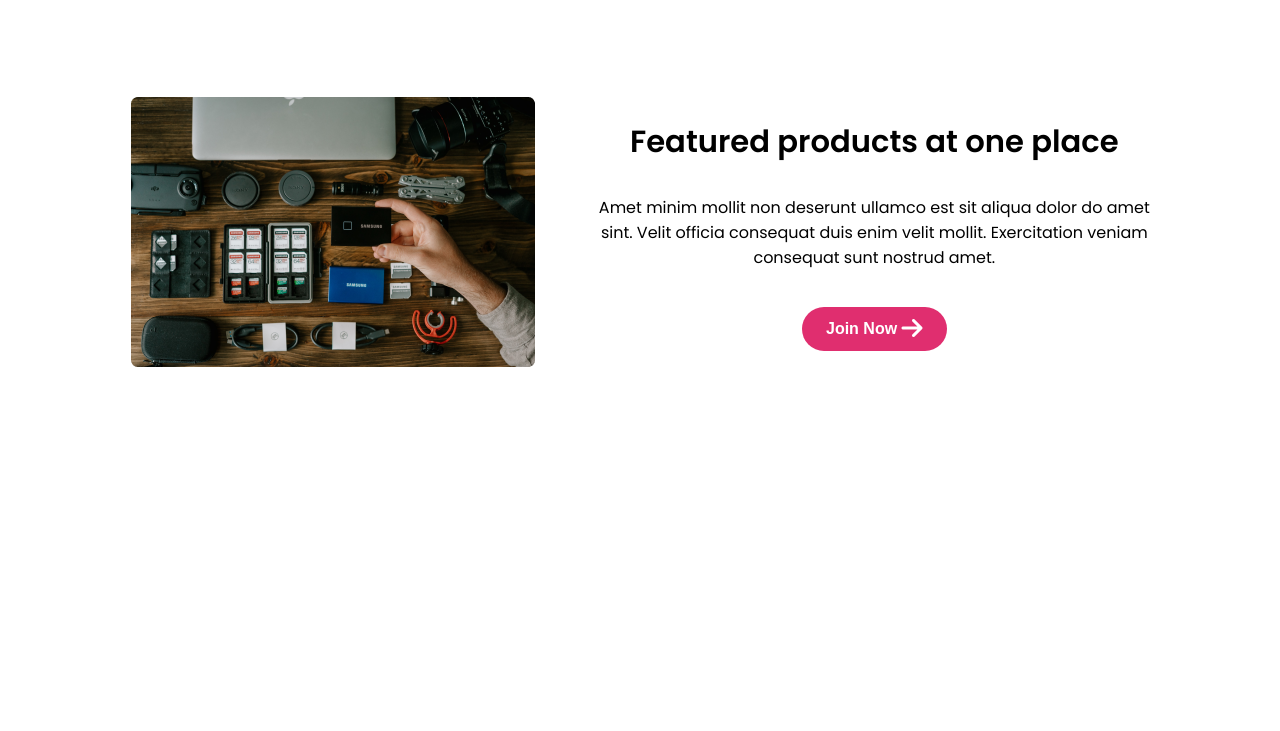
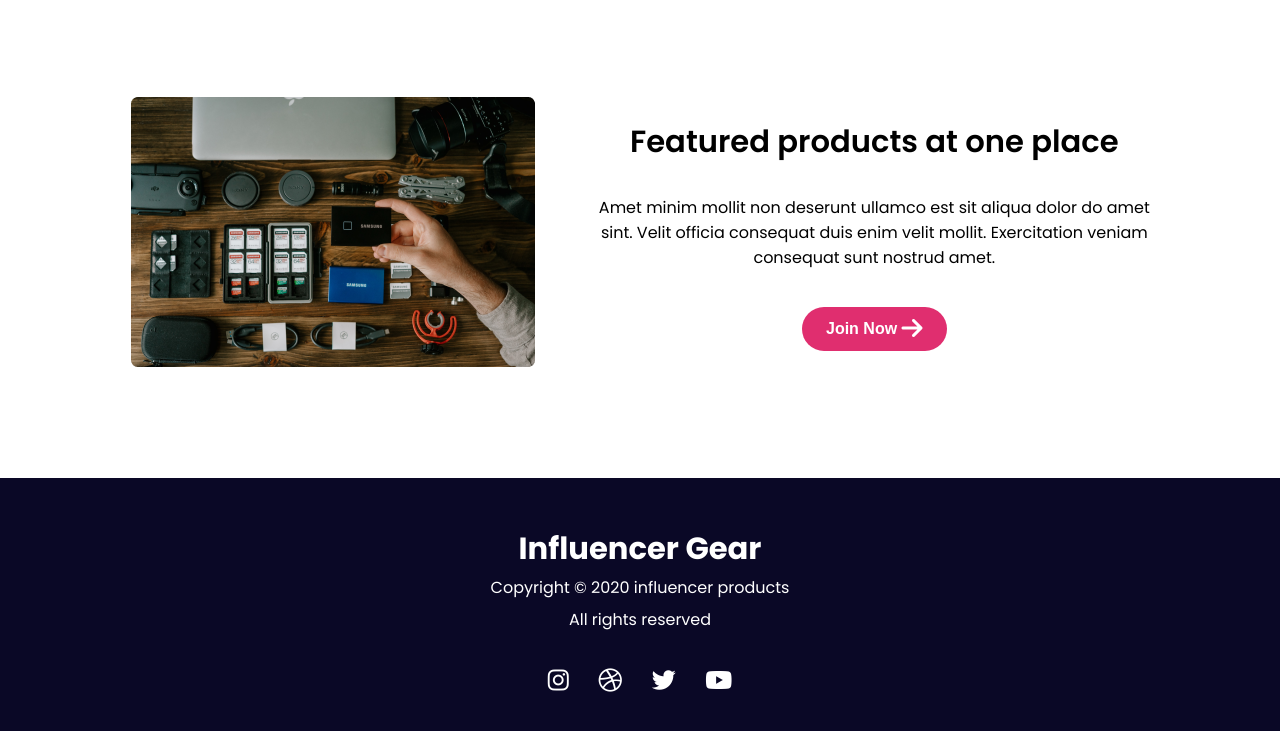
Before and after one commit to devkowsir/influencer-gear-website, a plain HTML site: page index.html in a window 1280 px wide. Shown: the part 3301-4032 px from the top of the page. Before the commit the page ends 3779 px from the top, so only its background shows below. Drawn offline with Linux system fonts and the light colour scheme.

Commit message:
footer sectino added

```diff
--- a/index.html
+++ b/index.html
@@ -223,7 +223,26 @@
         </div>
       </section>
     </main>
-    <footer></footer>
+    <footer>
+      <div class="container">
+        <h2>Influencer Gear</h2>
+        <p>Copyright © 2020 influencer products <br />All rights reserved</p>
+        <ul class="social-links">
+          <li>
+            <a href="https://instagram.com"><i class="fab fa-xl fa-instagram"></i></a>
+          </li>
+          <li>
+            <a href="https://dribble.com"><i class="fab fa-xl fa-dribbble"></i></a>
+          </li>
+          <li>
+            <a href="https://twitter.com"><i class="fab fa-xl fa-twitter"></i></a>
+          </li>
+          <li>
+            <a href="https://youtube.com"><i class="fab fa-xl fa-youtube"></i></a>
+          </li>
+        </ul>
+      </div>
+    </footer>
     <script>
       const menu = document.querySelector(".menu");
       const links = document.querySelector("ul.nav-links");
--- a/style.css
+++ b/style.css
@@ -297,3 +297,27 @@ header .sponsors li {
     flex-shrink: 0;
   }
 }
+
+/* footer section */
+footer {
+  padding: 3rem 0;
+  background-color: #0a0826;
+  color: hsl(var(--white));
+  text-align: center;
+}
+
+footer h2 {
+  font-size: clamp(24px, calc(0.76vw + 20.92px), 32px);
+}
+
+footer p {
+  line-height: 2;
+  margin-bottom: 2rem;
+}
+
+footer .social-links {
+  display: flex;
+  justify-content: center;
+  align-items: center;
+  gap: clamp(16px, calc(1.53vw + 9.84px), 32px);
+}
```
